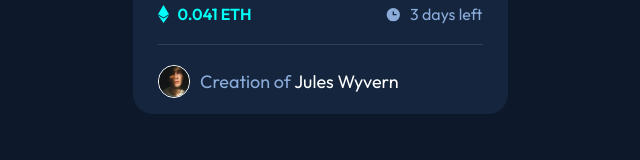
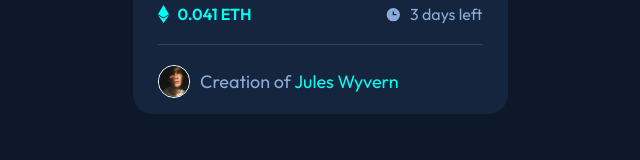
Before and after one commit to lucasdev2/nft-preview-card-component, a plain HTML site: page index.html in a window 1280 px wide. In both pictures the pointer is over the link "Jules Wyvern". Shown: the part 536-696 px from the top of the page, without its empty margins (320-960 px from the left). Drawn offline with Linux system fonts and the light colour scheme.

Commit message:
Update style.css

```diff
--- a/style.css
+++ b/style.css
@@ -12,6 +12,9 @@ body{
 a{
     color: hsl(0, 0%, 100%);
     text-decoration: none;
+}
+a:hover{
+    color: hsl(178, 100%, 50%);
 }
 main{
     display: flex;
```
